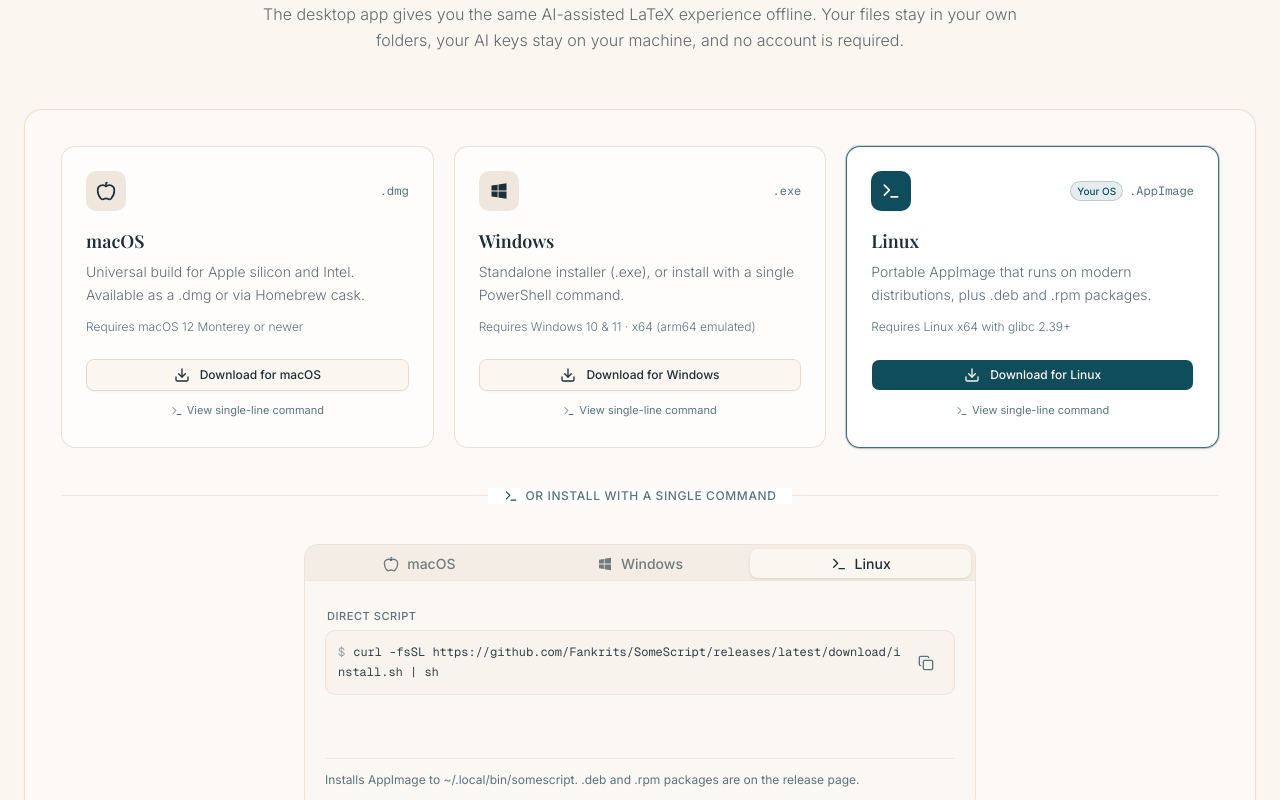
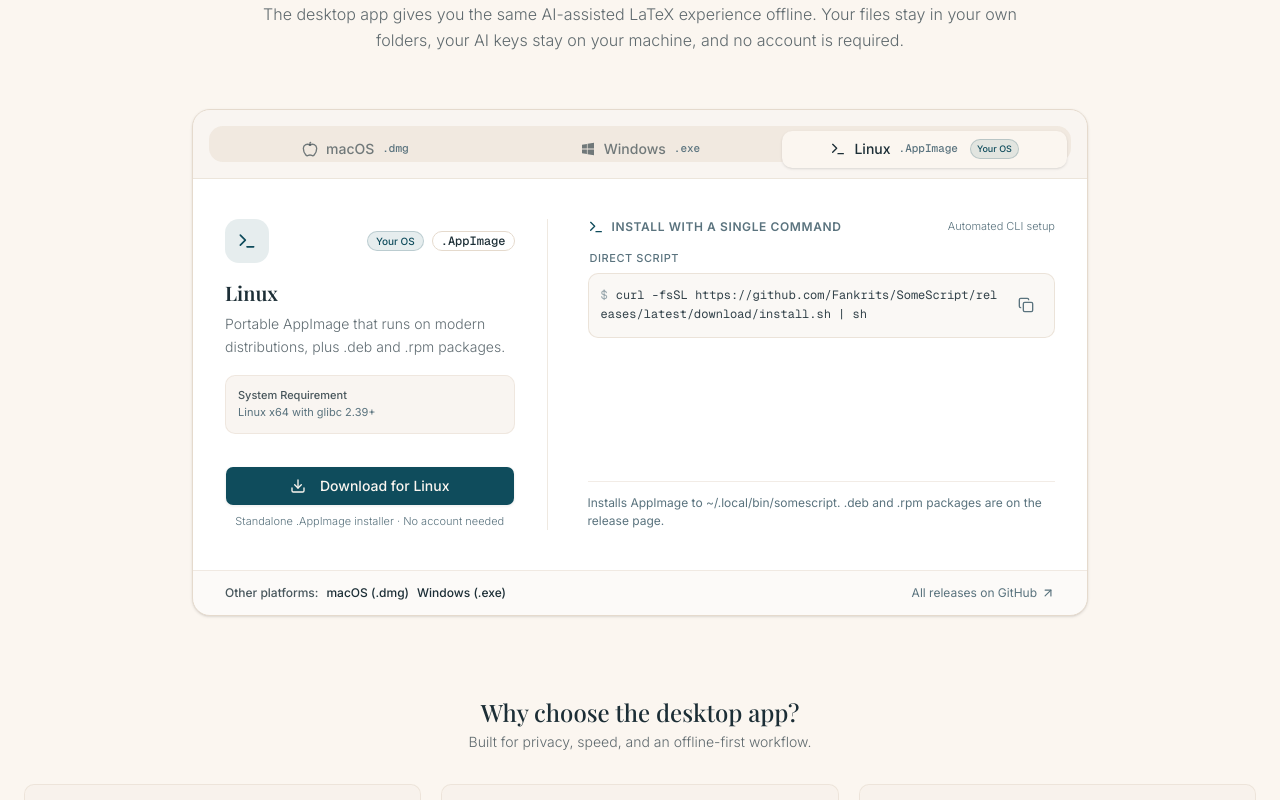
Before and after one commit to Fankrits/SomeScript, a Next.js app in the folder apps/web/: page / in a window 1280 px wide. Shown: the part 1000-1800 px from the top of the page. Built offline with nearby package versions, Linux system fonts and the light colour scheme; no server answers; a web font is replaced by a local one.

Commit message:
feat(web): merge download cards into a single unified platform card with direct installer and CLI commands

```diff
--- a/apps/web/components/sections/desktop.tsx
+++ b/apps/web/components/sections/desktop.tsx
@@ -3,6 +3,9 @@
 import React, { useState } from "react";
 import {
   Apple,
+  ArrowUpRight,
+  Check,
+  Copy,
   Download,
   FolderOpen,
   KeyRound,
@@ -12,11 +15,11 @@ import {
   UserCheck,
 } from "lucide-react";
 import { type Release, RELEASES_URL } from "@/lib/release";
-import { InstallPanel } from "@/components/install-panel";
+import { BREW_CMD, CURL_CMD, IRM_CMD } from "@/lib/desktop";
 import { Button } from "@/components/ui/button";
 import { Badge } from "@/components/ui/badge";
+import { Tabs, TabsContent, TabsList, TabsTrigger } from "@/components/ui/tabs";
 import { useDetectedOs, type SupportedOS } from "@/lib/detect-os";
-import { cn } from "@/lib/utils";
 
 function WindowsIcon({ className }: { className?: string }) {
   return (
@@ -26,32 +29,40 @@ function WindowsIcon({ className }: { className?: string }) {
   );
 }
 
-interface PlatformCard {
+interface PlatformConfig {
   os: SupportedOS;
   name: string;
   icon: React.ComponentType<{ className?: string }>;
   detail: string;
   requirement: string;
   ext: string;
+  commands: { label: string; command: string }[];
+  note: string;
 }
 
-const PLATFORMS: PlatformCard[] = [
+const PLATFORMS: PlatformConfig[] = [
   {
     os: "macOS",
     name: "macOS",
     icon: Apple,
-    detail:
-      "Universal build for Apple silicon and Intel. Available as a .dmg or via Homebrew cask.",
+    detail: "Universal build for Apple silicon (M1/M2/M3/M4) and Intel Macs.",
     requirement: "macOS 12 Monterey or newer",
     ext: ".dmg",
+    commands: [
+      { label: "Homebrew Cask", command: BREW_CMD },
+      { label: "Direct Script", command: CURL_CMD },
+    ],
+    note: "Universal build for Apple silicon and Intel. Installs to /Applications. (Homebrew before 7: omit brew trust).",
   },
   {
     os: "Windows",
     name: "Windows",
     icon: WindowsIcon,
-    detail: "Standalone installer (.exe), or install with a single PowerShell command.",
+    detail: "Standalone setup installer for Windows 10 & 11.",
     requirement: "Windows 10 & 11 · x64 (arm64 emulated)",
     ext: ".exe",
+    commands: [{ label: "PowerShell", command: IRM_CMD }],
+    note: "Runs the installer per user. Windows 10/11 x64, and arm64 under emulation.",
   },
   {
     os: "Linux",
@@ -60,6 +71,8 @@ const PLATFORMS: PlatformCard[] = [
     detail: "Portable AppImage that runs on modern distributions, plus .deb and .rpm packages.",
     requirement: "Linux x64 with glibc 2.39+",
     ext: ".AppImage",
+    commands: [{ label: "Direct Script", command: CURL_CMD }],
+    note: "Installs AppImage to ~/.local/bin/somescript. .deb and .rpm packages are on the release page.",
   },
 ];
 
@@ -98,8 +111,19 @@ const FEATURES = [
 export function DesktopSection({ release }: { release: Release }) {
   const detected = useDetectedOs();
   const [selectedOs, setSelectedOs] = useState<SupportedOS | null>(null);
+  const [copiedCmd, setCopiedCmd] = useState<string | null>(null);
 
   const activeOs = selectedOs ?? detected;
+
+  const handleCopy = (command: string) => {
+    if (typeof navigator !== "undefined" && navigator.clipboard) {
+      navigator.clipboard.writeText(command).catch(() => {});
+    }
+    setCopiedCmd(command);
+    setTimeout(() => {
+      setCopiedCmd((current) => (current === command ? null : current));
+    }, 2000);
+  };
 
   return (
     <section
@@ -120,109 +144,202 @@ export function DesktopSection({ release }: { release: Release }) {
         </p>
       </div>
 
-      {/* Unified Download Hub: Direct GUI Installers + Terminal Commands */}
-      <div className="rounded-2xl border border-border/80 bg-card/40 p-5 sm:p-7 lg:p-9 mb-16 shadow-xs backdrop-blur-xs">
-        {/* 3-Card Platforms Row */}
-        <div className="grid grid-cols-1 md:grid-cols-3 gap-4 sm:gap-5">
+      {/* Single Combined Download Card */}
+      <div className="w-full max-w-4xl mx-auto rounded-2xl border border-border bg-card shadow-sm overflow-hidden mb-16 sm:mb-20">
+        <Tabs
+          value={activeOs}
+          onValueChange={(val) => setSelectedOs(val as SupportedOS)}
+          className="w-full"
+        >
+          {/* OS Switcher Tabs */}
+          <div className="p-3 sm:p-4 bg-muted/40 border-b border-border/60">
+            <TabsList className="grid w-full grid-cols-3 bg-muted/80 p-1 rounded-xl h-12">
               {PLATFORMS.map((platform) => {
                 const Icon = platform.icon;
-            const downloadUrl = release.downloads[platform.os] ?? RELEASES_URL;
-            const isSelected = activeOs === platform.os;
                 const isDetected = detected === platform.os;
-
                 return (
-              <div
+                  <TabsTrigger
                     key={platform.os}
-                onClick={() => setSelectedOs(platform.os)}
-                className={cn(
-                  "flex flex-col justify-between rounded-xl border p-5 sm:p-6 text-card-foreground transition-all cursor-pointer group",
-                  isSelected
-                    ? "border-primary/80 bg-card shadow-sm ring-1 ring-primary/20"
-                    : "border-border/80 bg-card/60 hover:border-foreground/25 hover:bg-card/90",
-                )}
+                    value={platform.os}
+                    className="flex items-center justify-center gap-2 text-xs sm:text-sm font-medium transition-all cursor-pointer rounded-lg data-[state=active]:bg-background data-[state=active]:text-foreground data-[state=active]:shadow-xs py-2"
                   >
-                <div>
-                  <div className="flex items-center justify-between mb-4">
-                    <div
-                      className={cn(
-                        "flex h-10 w-10 items-center justify-center rounded-lg transition-colors",
-                        isSelected
-                          ? "bg-primary text-primary-foreground shadow-xs"
-                          : "bg-muted text-foreground group-hover:bg-muted/80",
-                      )}
-                    >
-                      <Icon className="h-5 w-5" />
-                    </div>
-                    <div className="flex items-center gap-1.5">
+                    <Icon className="h-4 w-4 shrink-0" />
+                    <span>{platform.name}</span>
+                    <span className="hidden sm:inline font-mono text-[11px] text-muted-foreground">
+                      {platform.ext}
+                    </span>
                     {isDetected && (
                       <Badge
                         variant="secondary"
-                          className="text-[10px] px-1.5 py-0 bg-primary/10 text-primary border-primary/20 font-medium"
+                        className="hidden md:inline-flex text-[9px] px-1.5 py-0 bg-primary/10 text-primary border-primary/20 font-medium ml-1"
                       >
                         Your OS
                       </Badge>
                     )}
-                      <span className="font-mono text-xs text-muted-foreground">{platform.ext}</span>
+                  </TabsTrigger>
+                );
+              })}
+            </TabsList>
+          </div>
+
+          {/* Tab Content for each Platform */}
+          {PLATFORMS.map((platform) => {
+            const Icon = platform.icon;
+            const downloadUrl = release.downloads[platform.os] ?? RELEASES_URL;
+            const isDetected = detected === platform.os;
+
+            return (
+              <TabsContent
+                key={platform.os}
+                value={platform.os}
+                className="m-0 p-5 sm:p-7 lg:p-8 focus-visible:outline-none"
+              >
+                <div className="grid grid-cols-1 lg:grid-cols-12 gap-8 lg:gap-10 items-stretch">
+                  {/* Left Column: Direct Download Installer (5 cols) */}
+                  <div className="lg:col-span-5 flex flex-col justify-between space-y-6 lg:border-r lg:border-border/60 lg:pr-8">
+                    <div className="space-y-4">
+                      <div className="flex items-center justify-between">
+                        <div className="flex h-11 w-11 items-center justify-center rounded-xl bg-primary/10 text-primary">
+                          <Icon className="h-5 w-5" />
+                        </div>
+                        <div className="flex items-center gap-2">
+                          {isDetected && (
+                            <Badge
+                              variant="secondary"
+                              className="text-[10px] px-2 py-0.5 bg-primary/10 text-primary border-primary/20 font-medium"
+                            >
+                              Your OS
+                            </Badge>
+                          )}
+                          <Badge variant="outline" className="font-mono text-xs">
+                            {platform.ext}
+                          </Badge>
                         </div>
                       </div>
-                  <h3 className="text-lg font-serif font-semibold text-foreground mb-1.5">
+
+                      <div>
+                        <h3 className="text-xl font-serif font-semibold text-foreground">
                           {platform.name}
                         </h3>
-                  <p className="text-xs sm:text-sm text-foreground/70 leading-relaxed font-light mb-3">
+                        <p className="text-xs sm:text-sm text-foreground/70 leading-relaxed font-light mt-1.5">
                           {platform.detail}
-                  </p>
-                  <p className="text-[11px] sm:text-xs text-muted-foreground font-light mb-5">
-                    Requires {platform.requirement}
                         </p>
                       </div>
 
-                <div className="space-y-2 pt-1">
+                      <div className="rounded-lg bg-muted/40 p-3 text-[11px] text-muted-foreground border border-border/50">
+                        <p className="font-medium text-foreground/80 mb-0.5">System Requirement</p>
+                        <p>{platform.requirement}</p>
+                      </div>
+                    </div>
+
+                    <div className="space-y-2 pt-2">
                       <Button
                         asChild
-                    variant={isSelected ? "default" : "outline"}
-                    size="sm"
-                    className="w-full justify-center text-xs font-medium cursor-pointer transition-all"
+                        size="lg"
+                        className="w-full justify-center text-xs sm:text-sm font-medium cursor-pointer shadow-xs"
                       >
-                    <a href={downloadUrl} onClick={(e) => e.stopPropagation()}>
-                      <Download className="mr-1.5 h-3.5 w-3.5" />
+                        <a href={downloadUrl}>
+                          <Download className="mr-2 h-4 w-4" />
                           Download for {platform.name}
                         </a>
                       </Button>
+                      <p className="text-center text-[11px] text-muted-foreground font-light">
+                        Standalone {platform.ext} installer · No account needed
+                      </p>
+                    </div>
+                  </div>
+
+                  {/* Right Column: Terminal Installation Commands (7 cols) */}
+                  <div className="lg:col-span-7 flex flex-col justify-between space-y-5">
+                    <div>
+                      <div className="flex items-center justify-between mb-4">
+                        <div className="flex items-center gap-2">
+                          <Terminal className="h-4 w-4 text-primary" />
+                          <span className="text-xs font-semibold uppercase tracking-wider text-muted-foreground">
+                            Install with a single command
+                          </span>
+                        </div>
+                        <span className="text-[11px] text-muted-foreground font-light hidden sm:inline">
+                          Automated CLI setup
+                        </span>
+                      </div>
+
+                      <div className="space-y-3">
+                        {platform.commands.map(({ label, command }) => {
+                          const isCopied = copiedCmd === command;
+                          return (
+                            <div key={label} className="space-y-1.5">
+                              <div className="flex items-center justify-between text-[11px] font-medium uppercase tracking-wider text-muted-foreground px-0.5">
+                                <span>{label}</span>
+                                {isCopied && (
+                                  <span className="text-primary font-normal lowercase tracking-normal">
+                                    copied to clipboard
+                                  </span>
+                                )}
+                              </div>
+                              <div className="group relative flex items-center justify-between rounded-lg border border-border/70 bg-muted/30 p-2.5 sm:p-3 transition-colors hover:border-border">
+                                <pre className="min-w-0 flex-1 font-mono text-xs leading-relaxed text-foreground/90 pr-2 overflow-x-auto">
+                                  <code className="whitespace-pre-wrap break-all">
+                                    <span className="select-none text-muted-foreground/60 mr-2">
+                                      $
+                                    </span>
+                                    {command}
+                                  </code>
+                                </pre>
                                 <button
                                   type="button"
-                    onClick={(e) => {
-                      e.stopPropagation();
-                      setSelectedOs(platform.os);
-                    }}
-                    className="w-full text-center text-[11px] text-muted-foreground hover:text-foreground inline-flex items-center justify-center gap-1 transition-colors cursor-pointer py-0.5"
+                                  aria-label={`Copy ${platform.os} ${label} command`}
+                                  onClick={() => handleCopy(command)}
+                                  className="flex h-7 w-7 sm:h-8 sm:w-8 shrink-0 items-center justify-center rounded-md text-muted-foreground transition-colors hover:bg-muted hover:text-foreground focus-visible:outline-none focus-visible:ring-1 focus-visible:ring-ring cursor-pointer"
                                 >
-                    <Terminal className="h-3 w-3" />
-                    <span>View single-line command</span>
+                                  {isCopied ? (
+                                    <Check className="h-4 w-4 text-primary" />
+                                  ) : (
+                                    <Copy className="h-4 w-4" />
+                                  )}
                                 </button>
                               </div>
                             </div>
                           );
                         })}
                       </div>
+                    </div>
 
-        {/* Divider connecting GUI download to Terminal install */}
-        <div className="relative my-8 sm:my-10">
-          <div className="absolute inset-0 flex items-center">
-            <div className="w-full border-t border-border/60" />
-          </div>
-          <div className="relative flex justify-center">
-            <span className="bg-card px-4 text-xs font-medium uppercase tracking-wider text-muted-foreground flex items-center gap-2">
-              <Terminal className="h-3.5 w-3.5 text-primary" /> Or install with a single command
-            </span>
+                    <p className="border-t border-border/50 pt-3 text-xs text-muted-foreground leading-normal mt-4">
+                      {platform.note}
+                    </p>
                   </div>
                 </div>
+              </TabsContent>
+            );
+          })}
 
-        {/* Integrated Terminal / Single-Command Install Panel */}
-        <InstallPanel
-          selectedOs={activeOs}
-          onSelectOs={setSelectedOs}
-          className="shadow-none border-border/70 bg-background/60"
-        />
+          {/* Card Footer: Quick switch & GitHub releases */}
+          <div className="px-5 sm:px-8 py-3.5 bg-muted/20 border-t border-border/50 flex flex-wrap items-center justify-between gap-3 text-xs text-muted-foreground">
+            <div className="flex items-center gap-2">
+              <span className="font-medium text-foreground/80">Other platforms:</span>
+              {PLATFORMS.filter((p) => p.os !== activeOs).map((p) => (
+                <button
+                  key={p.os}
+                  type="button"
+                  onClick={() => setSelectedOs(p.os)}
+                  className="text-foreground hover:underline inline-flex items-center gap-1 cursor-pointer font-medium"
+                >
+                  {p.name} ({p.ext})
+                </button>
+              ))}
+            </div>
+            <a
+              href={release.html_url || RELEASES_URL}
+              target="_blank"
+              rel="noopener noreferrer"
+              className="hover:text-foreground hover:underline inline-flex items-center gap-1 transition-colors"
+            >
+              <span>All releases on GitHub</span>
+              <ArrowUpRight className="h-3.5 w-3.5" />
+            </a>
+          </div>
+        </Tabs>
       </div>
 
       {/* Feature Highlights Section */}
```
Lines whose indentation alone changed are shown as unchanged.
